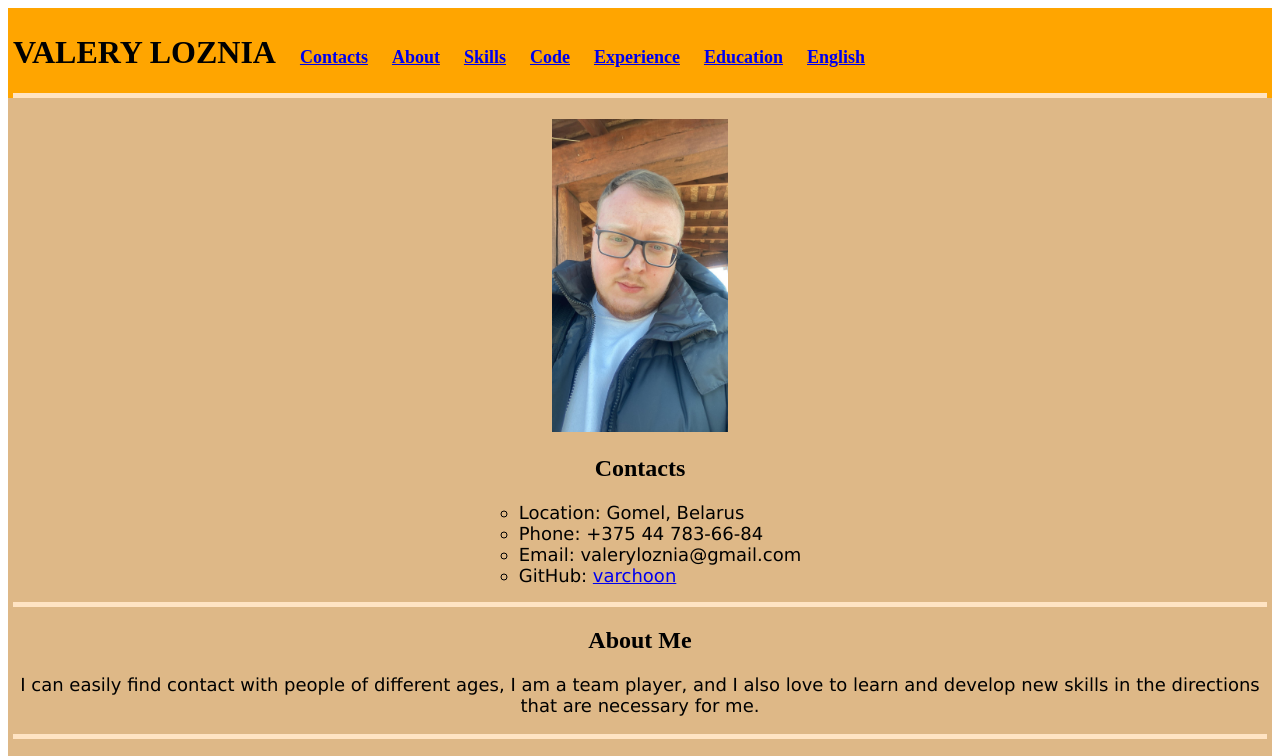
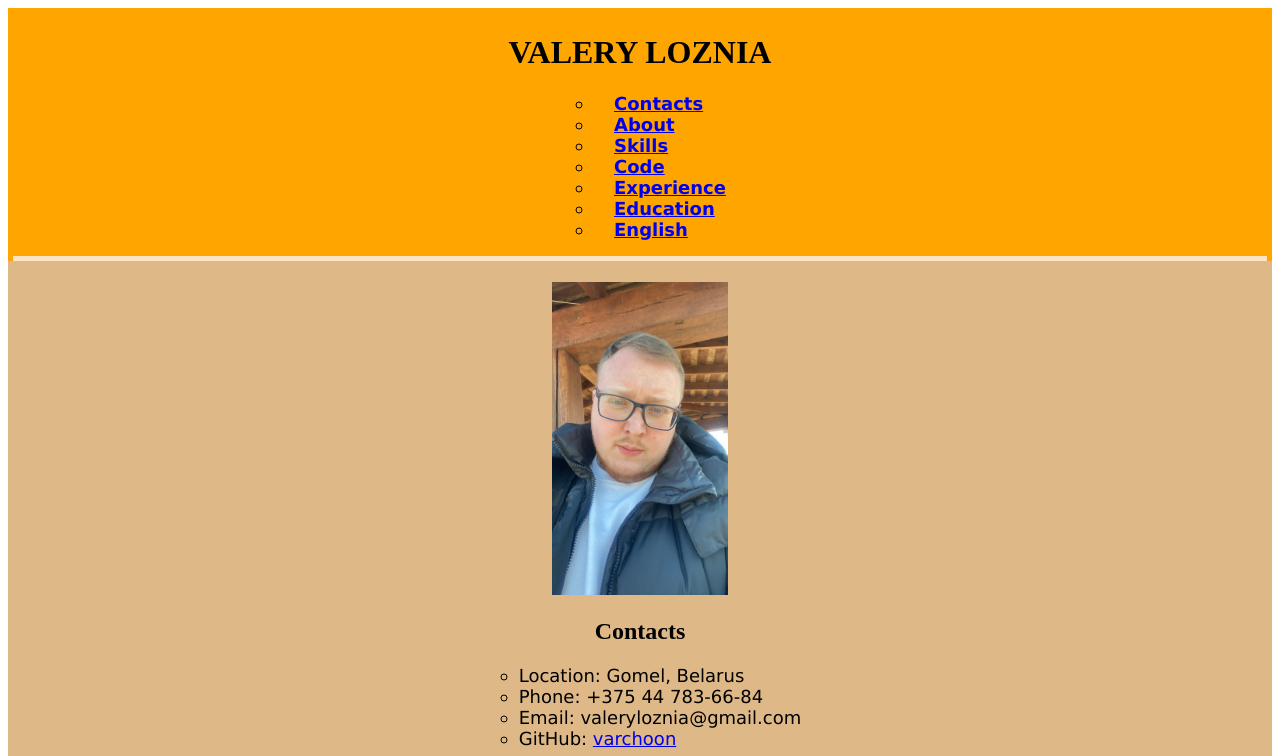
Before and after one commit to varchoon/rsschool-cv, a plain HTML site: page index.html in a window 1280 px wide. Shown: the top 756 px of the page. Drawn offline with Linux system fonts and the light colour scheme.

Commit message:
update: update index.html and style.css fix: list of navigation

```diff
--- a/css/style.css
+++ b/css/style.css
@@ -4,8 +4,7 @@ p{
     text-align: center;
 }
 .name{
-    text-align: left;
-    display: inline-block;
+    text-align: center;
 }
 .header{
     max-width: 1440px;
@@ -60,7 +59,7 @@ p{
     margin-left: 20px;
 }
 .menu{
-    display: inline-block;
+    margin: 0 auto;
 }
 .footer{
     max-width: 1440px;
--- a/index.html
+++ b/index.html
@@ -11,17 +11,17 @@
 <body>
     <header class="header">
         <h1 class="name">VALERY LOZNIA</h1>
-
-            <nav class="menu">
-                <a href="#sectionContacts">Contacts</a>
-                <a href="#sectionAbout">About</a>
-                <a href="#sectionSkills">Skills</a>
-                <a href="#sectionCode">Code</a>
-                <a href="#sectionExperience">Experience</a>
-                <a href="#sectionEducation">Education</a>
-                <a href="#sectionEnglish">English</a>
-            </nav>
-
+            <div class="center"><nav class="menu">
+                <ul class="list">
+                    <li class="listItem"><a href="#sectionContacts">Contacts</a></li>
+                    <li class="listItem"><a href="#sectionAbout">About</a></li>
+                    <li class="listItem"><a href="#sectionSkills">Skills</a></li>
+                    <li class="listItem"><a href="#sectionCode">Code</a></li>
+                    <li class="listItem"><a href="#sectionExperience">Experience</a></li>
+                    <li class="listItem"><a href="#sectionEducation">Education</a></li>
+                    <li class="listItem"><a href="#sectionEnglish">English</a></li>
+                </ul>
+            </nav></div>
         <div class="breakLine"></div>
     </header>
     <main class="main">
```
